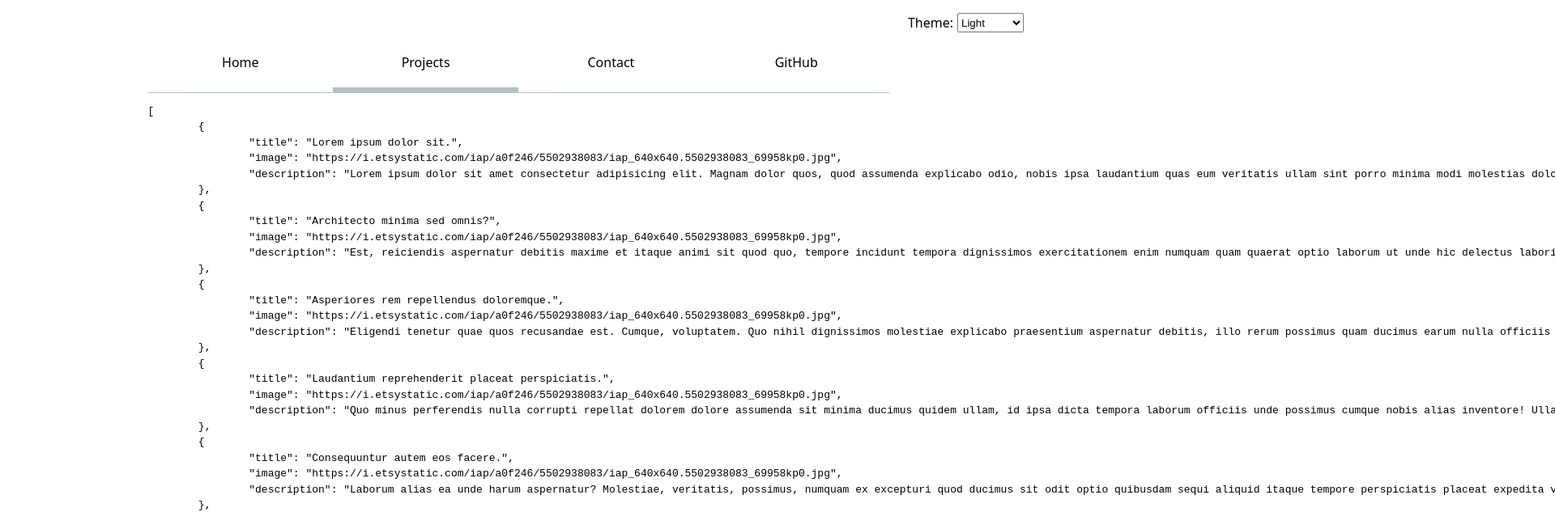
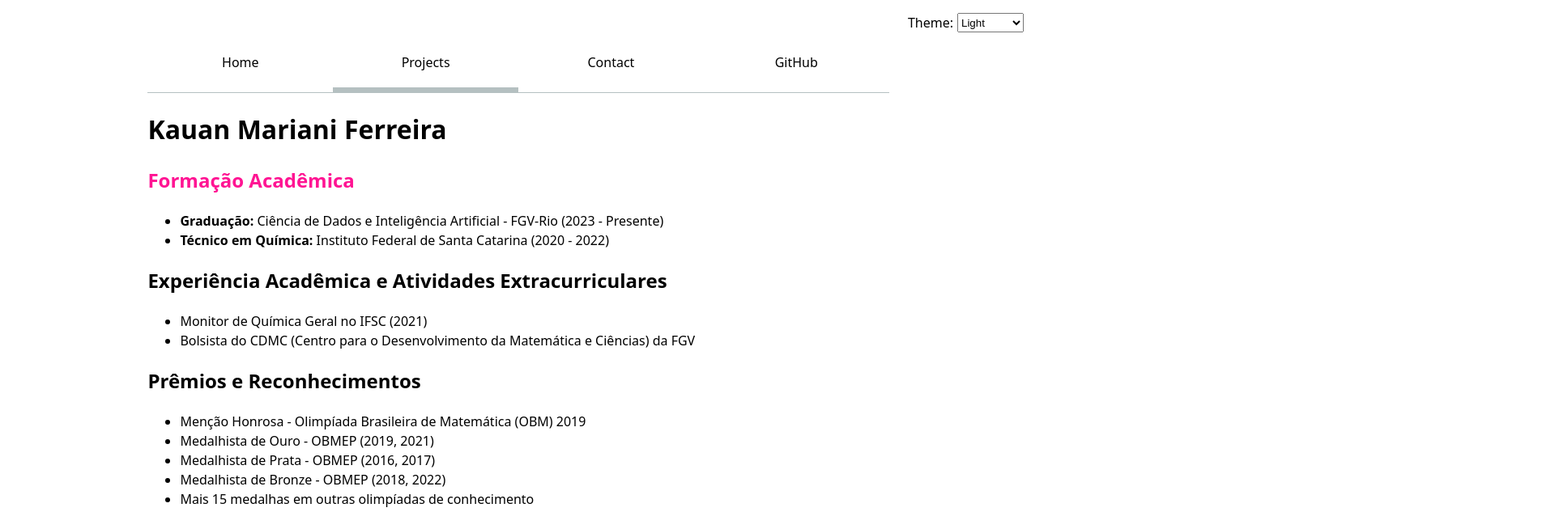
Before and after one commit to kauanmaf/my-portifolio, a SvelteKit app: page /projects in a window 1280 px wide. Shown: the top 633 px of the page at 81% size, 1920 px wide, since content can reach past the window. Built offline with nearby package versions, Linux system fonts and the light colour scheme; no server answers.

Commit message:
mudando o curriculo

```diff
--- a/src/routes/projects/+page.svelte
+++ b/src/routes/projects/+page.svelte
@@ -4,7 +4,7 @@
 <script>
     import projects from "$lib/projects.json";
 </script>
-<pre>{ JSON.stringify(projects, null, "\t") }</pre>
+<!-- <pre>{ JSON.stringify(projects, null, "\t") }</pre> -->
 <h1>Kauan Mariani Ferreira</h1>
 <h2 style="color:deeppink;">Formação Acadêmica</h2>
 <ul>
```
